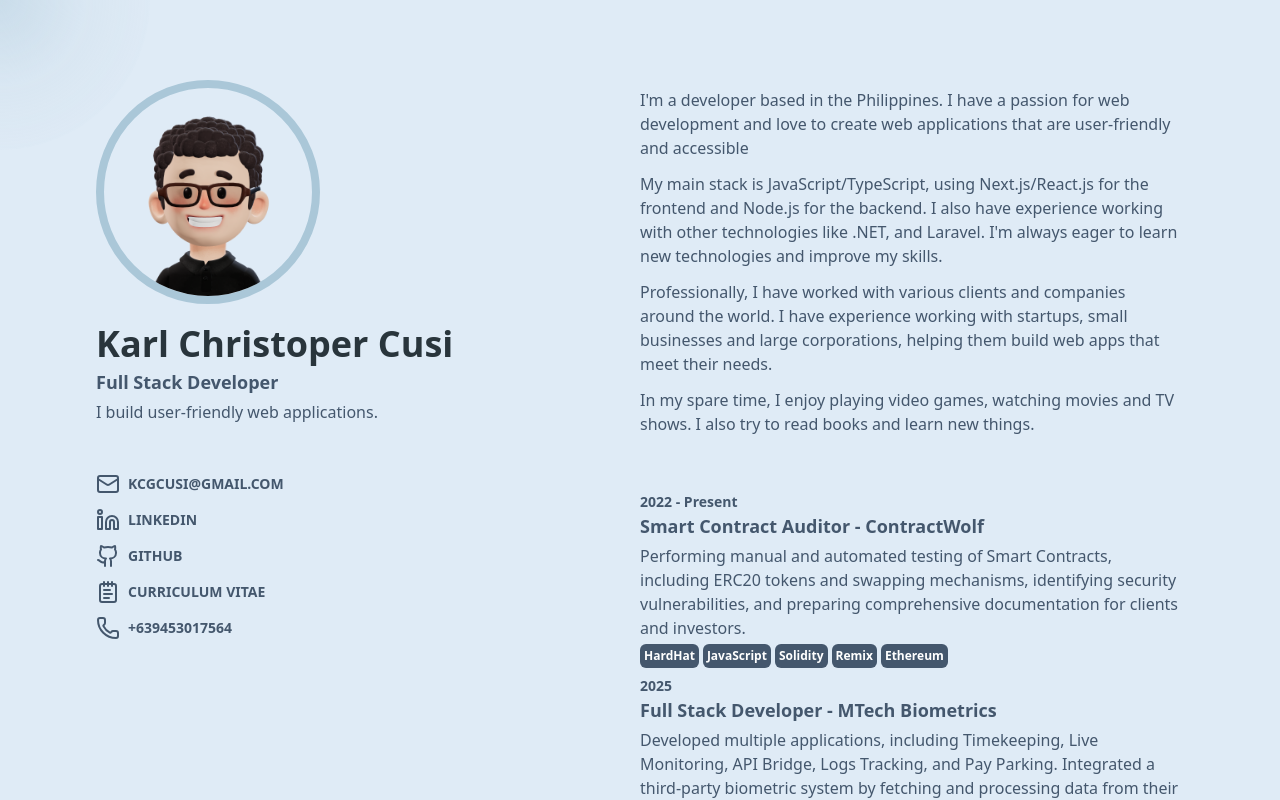
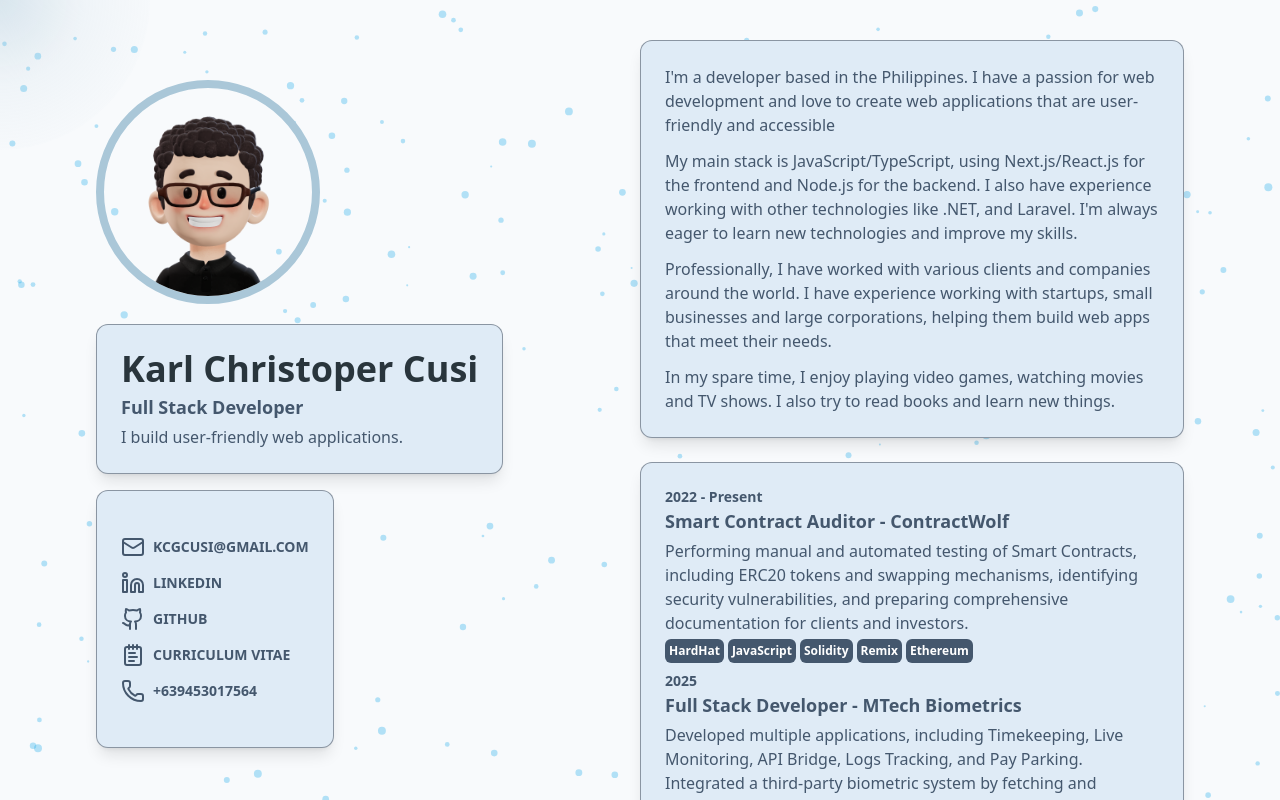
Before and after one commit to kgcusi/portfolio, a React (Vite) app: page / in a window 1280 px wide. Shown: the top 800 px of the page. Built offline with nearby package versions, Linux system fonts and the light colour scheme.

Commit message:
Integrate particles background effect and enhance UI components with consistent styling

```diff
--- a/package.json
+++ b/package.json
@@ -13,7 +13,9 @@
     "lucide-react": "^0.464.0",
     "motion": "^11.12.0",
     "react": "^18.3.1",
-    "react-dom": "^18.3.1"
+    "react-dom": "^18.3.1",
+    "react-particles": "^2.12.2",
+    "tsparticles-slim": "^2.12.0"
   },
   "devDependencies": {
     "@eslint/js": "^9.15.0",
--- a/src/App.tsx
+++ b/src/App.tsx
@@ -5,6 +5,7 @@ import Nav from './components/Nav';
 import Experiences from './components/Experiences';
 import CursorGradient from './components/CursorGradient';
 import Avatar from './assets/karl-avatar.png';
+import ParticlesBackground from './components/ParticlesBackground';
 
 function App() {
   const [cursorPosition, setCursorPosition] = useState({ x: 0, y: 0 });
@@ -21,7 +22,8 @@ function App() {
   }, []);
 
   return (
-    <div className="bg-custom-light">
+    <div className="relative">
+      <ParticlesBackground />
       <CursorGradient cursorPosition={cursorPosition} />
       <div className="flex flex-col md:flex-row items-center md:items-start mx-auto min-h-screen max-w-screen-xl px-12 py-12 font-sans md:px-12 md:py-20 lg:px-24 lg:py-10">
         <div className="lg:sticky lg:top-0 lg:flex lg:max-h-screen lg:w-1/2 lg:flex-col lg:justify-between lg:py-10">
--- a/src/components/About.tsx
+++ b/src/components/About.tsx
@@ -1,6 +1,7 @@
 export default function About() {
   return (
-    <section className="flex flex-col gap-3 md:py-12">
+    <div className="bg-custom-light backdrop-blur-sm border border-gray-700/50 rounded-xl p-6 shadow-lg mb-4">
+      <section className="flex flex-col gap-3">
         <p className="text-custom-slate">
           I'm a developer based in the Philippines. I have a passion for web
           development and love to create web applications that are user-friendly
@@ -13,14 +14,16 @@ export default function About() {
           learn new technologies and improve my skills.
         </p>
         <p className="text-custom-slate">
-        Professionally, I have worked with various clients and companies around
-        the world. I have experience working with startups, small businesses and
-        large corporations, helping them build web apps that meet their needs.
+          Professionally, I have worked with various clients and companies
+          around the world. I have experience working with startups, small
+          businesses and large corporations, helping them build web apps that
+          meet their needs.
         </p>
         <p className="text-custom-slate">
           In my spare time, I enjoy playing video games, watching movies and TV
           shows. I also try to read books and learn new things.
         </p>
       </section>
+    </div>
   );
 }
--- a/src/components/Experiences.tsx
+++ b/src/components/Experiences.tsx
@@ -2,6 +2,7 @@ import { experiences } from '../data/experiences';
 
 export default function Experiences() {
   return (
+    <div className="bg-custom-light backdrop-blur-sm border border-gray-700/50 rounded-xl p-6 shadow-lg mb-4">
       <section className="text-custom-slate flex flex-col gap-2">
         {experiences.map((experience) => (
           <div key={experience.id} className="flex flex-col gap-1">
@@ -26,5 +27,6 @@ export default function Experiences() {
           </div>
         ))}
       </section>
+    </div>
   );
 }
--- a/src/components/Header.tsx
+++ b/src/components/Header.tsx
@@ -1,5 +1,6 @@
 export default function Header() {
   return (
+    <div className="bg-custom-light backdrop-blur-sm border border-gray-700/50 rounded-xl p-6 shadow-lg mb-4">
       <header className="flex flex-col gap-1">
         <h1 className="text-2xl md:text-4xl font-bold text-custom-dark">
           Karl Christoper Cusi
@@ -11,5 +12,6 @@ export default function Header() {
           I build user-friendly web applications.
         </p>
       </header>
+    </div>
   );
 }
--- a/src/components/Nav.tsx
+++ b/src/components/Nav.tsx
@@ -2,8 +2,9 @@ import { Mail, Linkedin, Github, Phone, NotepadText } from 'lucide-react';
 
 export default function Nav() {
   return (
+    <div className="bg-custom-light backdrop-blur-sm border border-gray-700/50 rounded-xl p-6 shadow-lg mb-4">
       <section className="block">
-      <ul className="text-custom-slate uppercase text-sm font-bold py-5 md:py-12 gap-3 flex flex-col">
+        <ul className="text-custom-slate uppercase text-sm font-bold py-5 gap-3 flex flex-col">
           <li>
             <a
               className="flex items-center gap-2"
@@ -47,5 +48,6 @@ export default function Nav() {
           </li>
         </ul>
       </section>
+    </div>
   );
 }
--- /dev/null
+++ b/src/components/ParticlesBackground.tsx
@@ -0,0 +1,86 @@
+import { useCallback } from 'react';
+import Particles from 'react-particles';
+import type { Engine, Container } from 'tsparticles-engine';
+import { loadSlim } from 'tsparticles-slim';
+
+const ParticlesBackground = () => {
+  const particlesInit = useCallback(async (engine: Engine) => {
+    await loadSlim(engine);
+  }, []);
+
+  const particlesLoaded = useCallback(
+    async (container: Container | undefined) => {
+      console.log(container);
+    },
+    []
+  );
+
+  return (
+    <Particles
+      id="tsparticles"
+      init={particlesInit}
+      loaded={particlesLoaded}
+      className="absolute inset-0 -z-10"
+      options={{
+        fullScreen: { enable: false },
+        background: {
+          color: {
+            value: '#f8fafc' // same as your bg-custom-light
+          }
+        },
+        particles: {
+          number: {
+            value: 200,
+            density: {
+              enable: true,
+              area: 800
+            }
+          },
+          color: {
+            value: '#0ea5e9'
+          },
+          shape: {
+            type: 'circle'
+          },
+          opacity: {
+            value: 0.3
+          },
+          size: {
+            value: { min: 1, max: 4 }
+          },
+          move: {
+            enable: true,
+            speed: 1,
+            direction: 'none',
+            outModes: {
+              default: 'bounce'
+            }
+          }
+        },
+        interactivity: {
+          events: {
+            onHover: {
+              enable: true,
+              mode: 'repulse'
+            },
+            onClick: {
+              enable: true,
+              mode: 'push'
+            }
+          },
+          modes: {
+            repulse: {
+              distance: 100
+            },
+            push: {
+              quantity: 4
+            }
+          }
+        },
+        detectRetina: true
+      }}
+    />
+  );
+};
+
+export default ParticlesBackground;
```
Also changed, not shown: 1 other file (tests, documents, lock files or other folders). Lines whose indentation alone changed are shown as unchanged.
